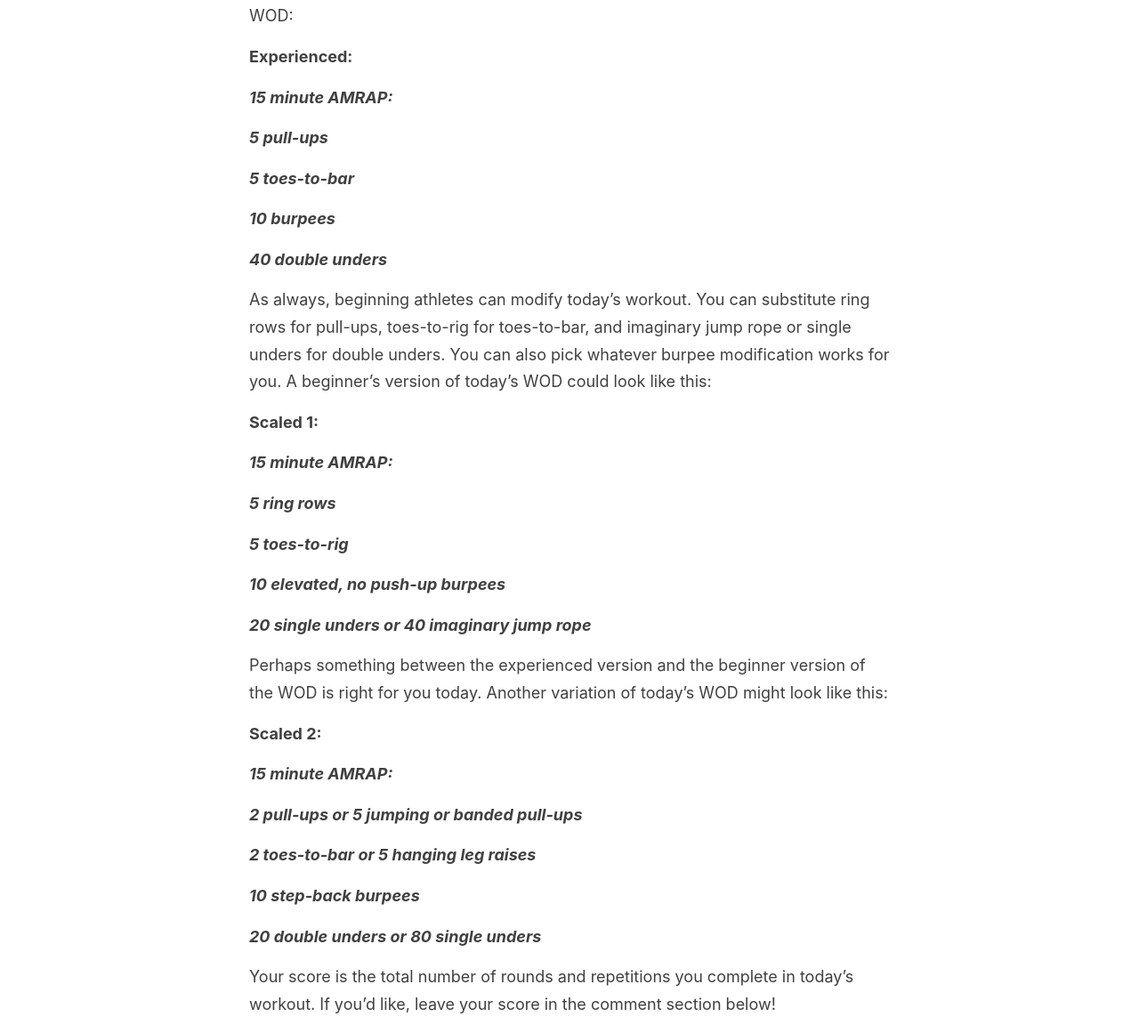
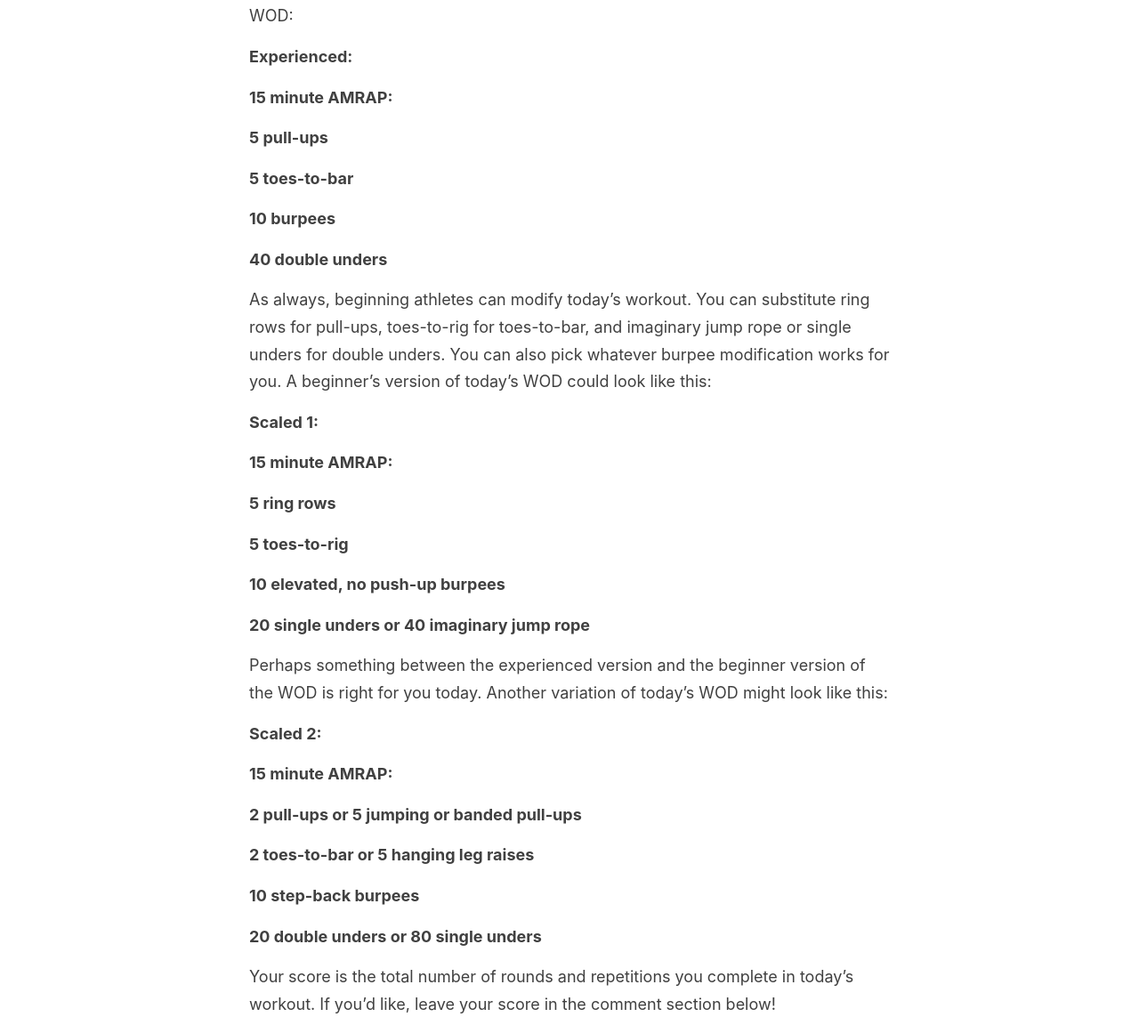
Before and after one commit to communityfitness/club, a Jekyll site: the page built from _posts/2024-07-28-Monday.md, in a window 1280 px wide. Shown: the part 644-1796 px from the top of the page at 89% size. Built offline with Jekyll 4.4.1, drawn with Linux system fonts in a browser that asks for light colours; our own code applies the rules of GitHub Pages for plain Markdown files.

Commit message:
Fix formatting

```diff
--- a/_posts/2024-07-28-Monday.md
+++ b/_posts/2024-07-28-Monday.md
@@ -15,44 +15,44 @@ If you are an experienced athlete and feel capable, please perform the following
 
 **Experienced:**
 
-***15 minute AMRAP:***
+**15 minute AMRAP:**
 
-***5 pull-ups***
+**5 pull-ups**
 
-***5 toes-to-bar***
+**5 toes-to-bar**
 
-***10 burpees***
+**10 burpees**
 
-***40 double unders***
+**40 double unders**
 <!--more-->
 
 As always, beginning athletes can modify today’s workout. You can substitute ring rows for pull-ups, toes-to-rig for toes-to-bar, and imaginary jump rope or single unders for double unders. You can also pick whatever burpee modification works for you. A beginner’s version of today’s WOD could look like this:
 
 **Scaled 1:**
 
-***15 minute AMRAP:***
+**15 minute AMRAP:**
 
-***5 ring rows***
+**5 ring rows**
 
-***5 toes-to-rig***
+**5 toes-to-rig**
 
-***10 elevated, no push-up burpees***
+**10 elevated, no push-up burpees**
 
-***20 single unders or 40 imaginary jump rope***
+**20 single unders or 40 imaginary jump rope**
 
 Perhaps something between the experienced version and the beginner version of the WOD is right for you today. Another variation of today’s WOD might look like this:
 
 **Scaled 2:**
 
-***15 minute AMRAP:***
+**15 minute AMRAP:**
 
-***2 pull-ups or 5 jumping or banded pull-ups***
+**2 pull-ups or 5 jumping or banded pull-ups**
 
-***2 toes-to-bar or 5 hanging leg raises***
+**2 toes-to-bar or 5 hanging leg raises**
 
-***10 step-back burpees***
+**10 step-back burpees**
 
-***20 double unders or 80 single unders***
+**20 double unders or 80 single unders**
 
 Your score is the total number of rounds and repetitions you complete in today’s workout. If you’d like, leave your score in the comment section below!
 
```
